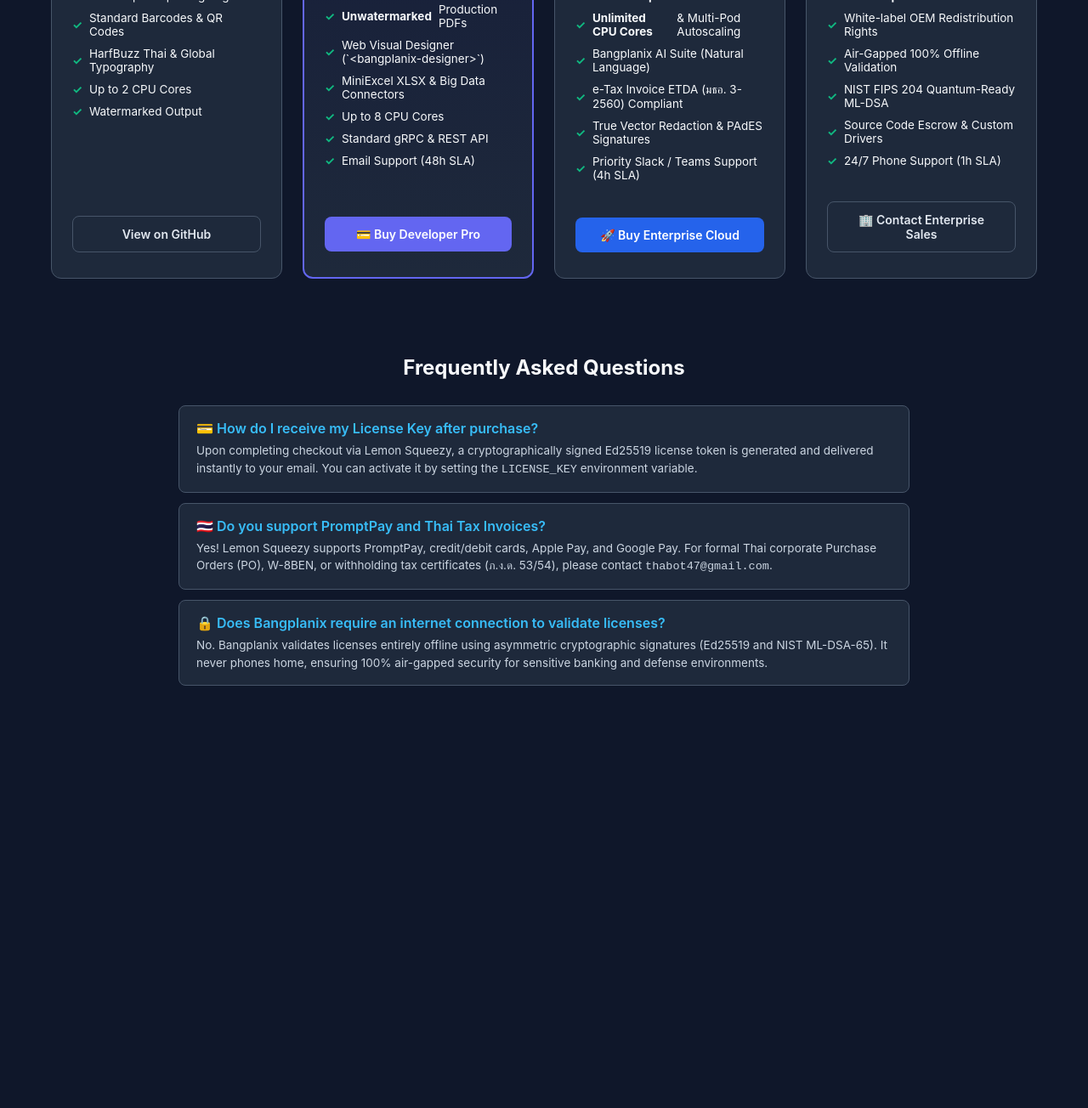
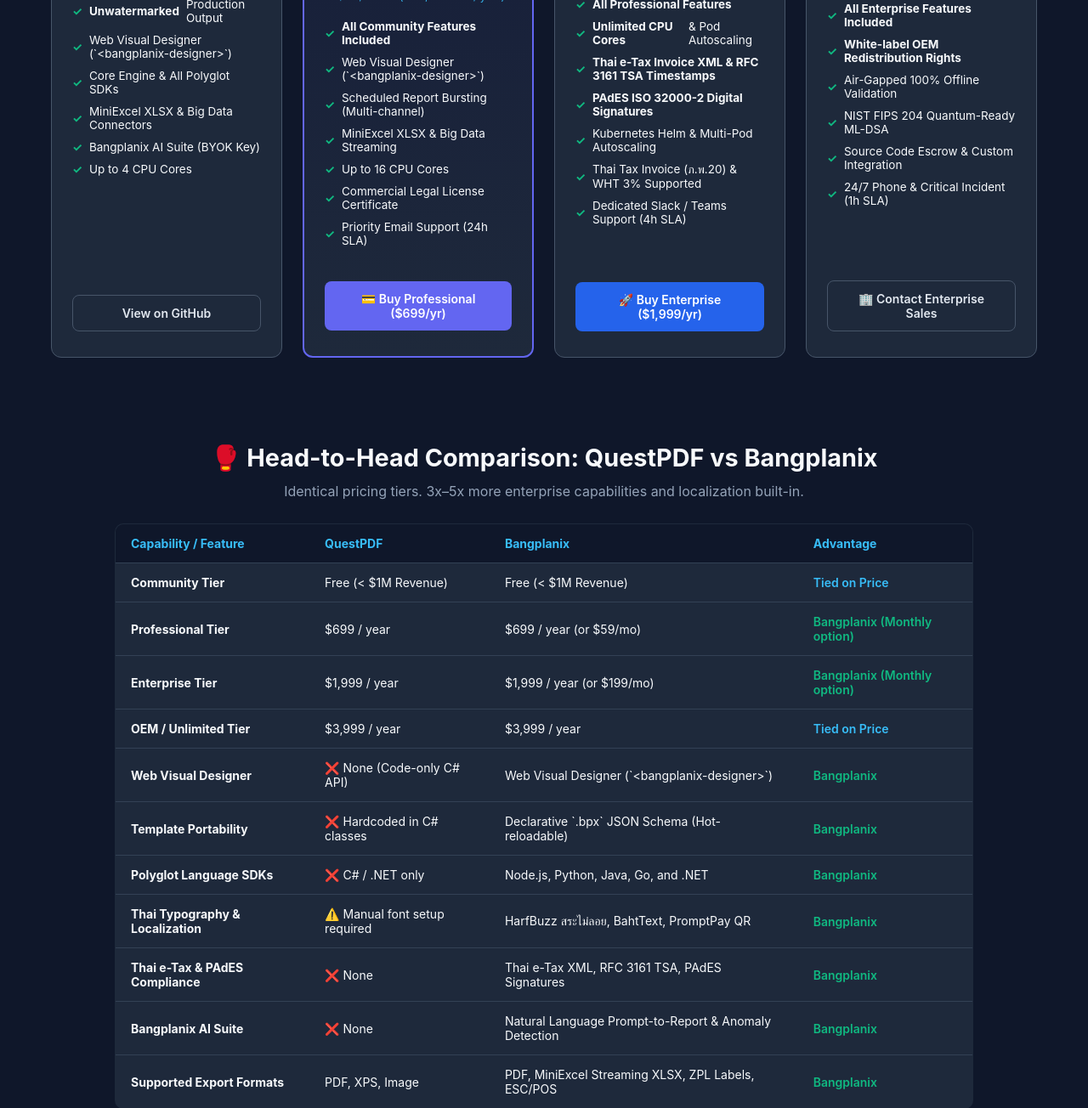
Before and after one commit to thabot/bangplanix, a plain HTML site: page docs/pricing.html in a window 1280 px wide. Shown: the part 508-1812 px from the top of the page at 85% size. Before the commit the page ends 1407 px from the top, so only its background shows below. Drawn offline with Linux system fonts and the light colour scheme.

Commit message:
feat(pricing): adjust commercial tiers to match QuestPDF head-to-head with competitor comparison

```diff
--- a/docs/pricing.html
+++ b/docs/pricing.html
@@ -171,6 +171,52 @@
       color: #cbd5e1;
       line-height: 1.5;
     }
+    .comparison-section {
+      max-width: 1050px;
+      margin: 50px auto 60px;
+      padding: 0 20px;
+    }
+    .comparison-section h2 {
+      text-align: center;
+      margin-bottom: 12px;
+      color: #f8fafc;
+      font-size: 1.8rem;
+    }
+    .comparison-section p {
+      text-align: center;
+      color: #94a3b8;
+      margin-bottom: 28px;
+    }
+    .comparison-table {
+      width: 100%;
+      border-collapse: collapse;
+      background: var(--bg-pane, #1e293b);
+      border: 1px solid var(--border-color, #334155);
+      border-radius: 10px;
+      overflow: hidden;
+      font-size: 14px;
+    }
+    .comparison-table th, .comparison-table td {
+      padding: 14px 18px;
+      text-align: left;
+      border-bottom: 1px solid #334155;
+    }
+    .comparison-table th {
+      background: #0f172a;
+      color: #38bdf8;
+      font-weight: 700;
+    }
+    .comparison-table tr:last-child td {
+      border-bottom: none;
+    }
+    .badge-win {
+      color: #10b981;
+      font-weight: 600;
+    }
+    .badge-tie {
+      color: #38bdf8;
+      font-weight: 600;
+    }
   </style>
 </head>
 <body>
@@ -196,70 +242,156 @@
     <!-- Community Tier -->
     <div class="pricing-card">
       <div class="plan-name">Community</div>
-      <div class="plan-desc">For open-source projects, evaluation, and hobbyists.</div>
+      <div class="plan-desc">For developers, startups, and evaluation (Gross revenue &lt; $1M USD / ~35M THB).</div>
       <div class="plan-price">$0 <span>/ forever</span></div>
-      <div class="plan-thb">Free Open-Source</div>
+      <div class="plan-thb">Free for Startups &amp; Developers</div>
       <ul class="plan-features">
-        <li>Core `.bpx` Reporting Engine</li>
-        <li>Standard Barcodes & QR Codes</li>
-        <li>HarfBuzz Thai & Global Typography</li>
-        <li>Up to 2 CPU Cores</li>
-        <li>Watermarked Output</li>
+        <li><strong>Unwatermarked</strong> Production Output</li>
+        <li>Web Visual Designer (`&lt;bangplanix-designer&gt;`)</li>
+        <li>Core Engine &amp; All Polyglot SDKs</li>
+        <li>MiniExcel XLSX &amp; Big Data Connectors</li>
+        <li>Bangplanix AI Suite (BYOK Key)</li>
+        <li>Up to 4 CPU Cores</li>
       </ul>
       <a href="https://github.com/thabot/bangplanix" class="buy-btn secondary">View on GitHub</a>
     </div>
 
-    <!-- Developer Pro Tier -->
+    <!-- Developer Professional Tier -->
     <div class="pricing-card featured">
-      <div class="popular-badge">MOST POPULAR</div>
-      <div class="plan-name">Developer Pro</div>
-      <div class="plan-desc">For indie hackers, freelancers, and growing internal systems.</div>
-      <div class="plan-price">$49 <span>/ month</span></div>
-      <div class="plan-thb">≈ 1,700 THB / Month (PromptPay & Cards)</div>
+      <div class="popular-badge">HEAD-TO-HEAD VALUE</div>
+      <div class="plan-name">Developer Professional</div>
+      <div class="plan-desc">For growing companies, commercial SaaS, and software houses.</div>
+      <div class="plan-price">$699 <span>/ year</span></div>
+      <div class="plan-thb">or $59 / Month (≈ 24,500 THB / year)</div>
       <ul class="plan-features">
-        <li><strong>Unwatermarked</strong> Production PDFs</li>
+        <li><strong>All Community Features Included</strong></li>
         <li>Web Visual Designer (`&lt;bangplanix-designer&gt;`)</li>
-        <li>MiniExcel XLSX & Big Data Connectors</li>
-        <li>Up to 8 CPU Cores</li>
-        <li>Standard gRPC & REST API</li>
-        <li>Email Support (48h SLA)</li>
+        <li>Scheduled Report Bursting (Multi-channel)</li>
+        <li>MiniExcel XLSX &amp; Big Data Streaming</li>
+        <li>Up to 16 CPU Cores</li>
+        <li>Commercial Legal License Certificate</li>
+        <li>Priority Email Support (24h SLA)</li>
       </ul>
-      <a href="https://bangplanix.lemonsqueezy.com/checkout/buy/99f67d3d-d04f-40de-be6f-a28c06c6624e?discount=0" class="buy-btn featured-btn lemonsqueezy-button">💳 Buy Developer Pro</a>
+      <a href="https://bangplanix.lemonsqueezy.com/checkout/buy/99f67d3d-d04f-40de-be6f-a28c06c6624e?discount=0" class="buy-btn featured-btn lemonsqueezy-button">💳 Buy Professional ($699/yr)</a>
     </div>
 
-    <!-- Enterprise Cloud Tier -->
+    <!-- Enterprise Sovereign Tier -->
     <div class="pricing-card">
-      <div class="plan-name">Enterprise Cloud</div>
-      <div class="plan-desc">For high-traffic SaaS providers, fintech, and banking.</div>
-      <div class="plan-price">$499 <span>/ month</span></div>
-      <div class="plan-thb">≈ 17,500 THB / Month</div>
+      <div class="plan-name">Enterprise Sovereign</div>
+      <div class="plan-desc">For high-traffic SaaS providers, fintech, banking, and public companies.</div>
+      <div class="plan-price">$1,999 <span>/ year</span></div>
+      <div class="plan-thb">or $199 / Month (≈ 70,000 THB / year)</div>
       <ul class="plan-features">
-        <li><strong>All Developer Pro Features</strong></li>
-        <li><strong>Unlimited CPU Cores</strong> & Multi-Pod Autoscaling</li>
-        <li>Bangplanix AI Suite (Natural Language)</li>
-        <li>e-Tax Invoice ETDA (มธอ. 3-2560) Compliant</li>
-        <li>True Vector Redaction & PAdES Signatures</li>
-        <li>Priority Slack / Teams Support (4h SLA)</li>
+        <li><strong>All Professional Features</strong></li>
+        <li><strong>Unlimited CPU Cores</strong> &amp; Pod Autoscaling</li>
+        <li><strong>Thai e-Tax Invoice XML &amp; RFC 3161 TSA Timestamps</strong></li>
+        <li><strong>PAdES ISO 32000-2 Digital Signatures</strong></li>
+        <li>Kubernetes Helm &amp; Multi-Pod Autoscaling</li>
+        <li>Thai Tax Invoice (ภ.พ.20) &amp; WHT 3% Supported</li>
+        <li>Dedicated Slack / Teams Support (4h SLA)</li>
       </ul>
-      <a href="https://bangplanix.lemonsqueezy.com/checkout/buy/e585b5a6-a630-4eeb-ab80-db0553bf35b4" class="buy-btn primary lemonsqueezy-button">🚀 Buy Enterprise Cloud</a>
+      <a href="https://bangplanix.lemonsqueezy.com/checkout/buy/e585b5a6-a630-4eeb-ab80-db0553bf35b4" class="buy-btn primary lemonsqueezy-button">🚀 Buy Enterprise ($1,999/yr)</a>
     </div>
 
     <!-- OEM Sovereign Tier -->
     <div class="pricing-card">
       <div class="plan-name">OEM Sovereign</div>
-      <div class="plan-desc">For ISVs, defense, government, and core banking.</div>
-      <div class="plan-price">Custom</div>
-      <div class="plan-thb">Tailored Annual Enterprise Contract</div>
+      <div class="plan-desc">For ISVs, software vendors, defense, and core banking.</div>
+      <div class="plan-price">$3,999 <span>/ year</span></div>
+      <div class="plan-thb">≈ 140,000 THB / year (Royalty-Free Redistribution)</div>
       <ul class="plan-features">
-        <li><strong>All Enterprise Features</strong></li>
-        <li>White-label OEM Redistribution Rights</li>
+        <li><strong>All Enterprise Features Included</strong></li>
+        <li><strong>White-label OEM Redistribution Rights</strong></li>
         <li>Air-Gapped 100% Offline Validation</li>
         <li>NIST FIPS 204 Quantum-Ready ML-DSA</li>
-        <li>Source Code Escrow & Custom Drivers</li>
-        <li>24/7 Phone Support (1h SLA)</li>
+        <li>Source Code Escrow &amp; Custom Integration</li>
+        <li>24/7 Phone &amp; Critical Incident (1h SLA)</li>
       </ul>
       <a href="mailto:thabot47@gmail.com?subject=Bangplanix%20OEM%20Sovereign%20Licensing%20Inquiry" class="buy-btn secondary">🏢 Contact Enterprise Sales</a>
     </div>
+  </div>
+
+  <div class="comparison-section">
+    <h2>🥊 Head-to-Head Comparison: QuestPDF vs Bangplanix</h2>
+    <p>Identical pricing tiers. 3x–5x more enterprise capabilities and localization built-in.</p>
+    <table class="comparison-table">
+      <thead>
+        <tr>
+          <th>Capability / Feature</th>
+          <th>QuestPDF</th>
+          <th>Bangplanix</th>
+          <th>Advantage</th>
+        </tr>
+      </thead>
+      <tbody>
+        <tr>
+          <td><strong>Community Tier</strong></td>
+          <td>Free (&lt; $1M Revenue)</td>
+          <td>Free (&lt; $1M Revenue)</td>
+          <td><span class="badge-tie">Tied on Price</span></td>
+        </tr>
+        <tr>
+          <td><strong>Professional Tier</strong></td>
+          <td>$699 / year</td>
+          <td>$699 / year (or $59/mo)</td>
+          <td><span class="badge-win">Bangplanix (Monthly option)</span></td>
+        </tr>
+        <tr>
+          <td><strong>Enterprise Tier</strong></td>
+          <td>$1,999 / year</td>
+          <td>$1,999 / year (or $199/mo)</td>
+          <td><span class="badge-win">Bangplanix (Monthly option)</span></td>
+        </tr>
+        <tr>
+          <td><strong>OEM / Unlimited Tier</strong></td>
+          <td>$3,999 / year</td>
+          <td>$3,999 / year</td>
+          <td><span class="badge-tie">Tied on Price</span></td>
+        </tr>
+        <tr>
+          <td><strong>Web Visual Designer</strong></td>
+          <td>❌ None (Code-only C# API)</td>
+          <td> Web Visual Designer (`&lt;bangplanix-designer&gt;`)</td>
+          <td><span class="badge-win">Bangplanix</span></td>
+        </tr>
+        <tr>
+          <td><strong>Template Portability</strong></td>
+          <td>❌ Hardcoded in C# classes</td>
+          <td> Declarative `.bpx` JSON Schema (Hot-reloadable)</td>
+          <td><span class="badge-win">Bangplanix</span></td>
+        </tr>
+        <tr>
+          <td><strong>Polyglot Language SDKs</strong></td>
+          <td>❌ C# / .NET only</td>
+          <td> Node.js, Python, Java, Go, and .NET</td>
+          <td><span class="badge-win">Bangplanix</span></td>
+        </tr>
+        <tr>
+          <td><strong>Thai Typography &amp; Localization</strong></td>
+          <td>⚠️ Manual font setup required</td>
+          <td> HarfBuzz สระไม่ลอย, BahtText, PromptPay QR</td>
+          <td><span class="badge-win">Bangplanix</span></td>
+        </tr>
+        <tr>
+          <td><strong>Thai e-Tax &amp; PAdES Compliance</strong></td>
+          <td>❌ None</td>
+          <td> Thai e-Tax XML, RFC 3161 TSA, PAdES Signatures</td>
+          <td><span class="badge-win">Bangplanix</span></td>
+        </tr>
+        <tr>
+          <td><strong>Bangplanix AI Suite</strong></td>
+          <td>❌ None</td>
+          <td> Natural Language Prompt-to-Report &amp; Anomaly Detection</td>
+          <td><span class="badge-win">Bangplanix</span></td>
+        </tr>
+        <tr>
+          <td><strong>Supported Export Formats</strong></td>
+          <td>PDF, XPS, Image</td>
+          <td>PDF, MiniExcel Streaming XLSX, ZPL Labels, ESC/POS</td>
+          <td><span class="badge-win">Bangplanix</span></td>
+        </tr>
+      </tbody>
+    </table>
   </div>
 
   <div class="faq-section">
```
Also changed, not shown: PRICING.md (+30 -11 lines), README.md, 1 other file.
